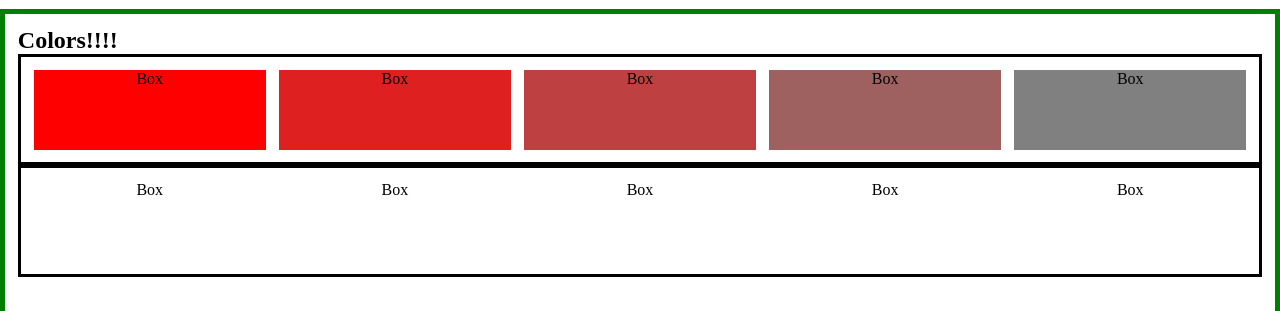
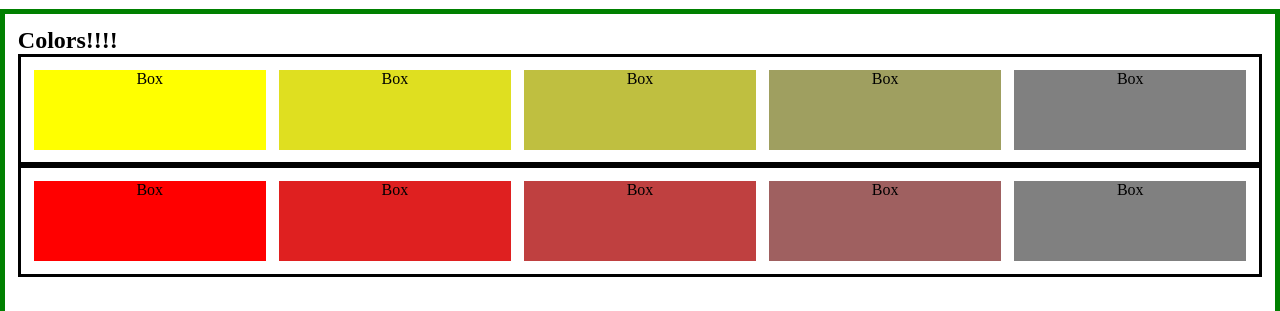
Before and after one commit to franco-ortega/demo-sass-02-react, a React (Create React App) app: page / in a window 1280 px wide. Shown: the part 1476-1787 px from the top of the page. Built offline with nearby package versions, Linux system fonts and the light colour scheme.

Commit message:
add yellow boxes

```diff
--- a/src/components/colors/Colors.module.scss
+++ b/src/components/colors/Colors.module.scss
@@ -25,6 +25,28 @@
 
   div:nth-child(2) {
     p:nth-child(1) {
+      background: hsl($yellow-hsl, $sat-full, $light-mid);
+    }
+
+    p:nth-child(2) {
+      background: hsl($yellow-hsl, $sat-high, $light-mid);
+    }
+
+    p:nth-child(3) {
+      background: hsl($yellow-hsl, $sat-mid, $light-mid);
+    }
+
+    p:nth-child(4) {
+      background: hsl($yellow-hsl, $sat-low, $light-mid);
+    }
+
+    p:nth-child(5) {
+      background: hsl($yellow-hsl, $sat-none, $light-mid);
+    }
+  }
+
+  div:nth-child(3) {
+    p:nth-child(1) {
       background: hsl($red-hsl, $sat-full, $light-mid);
     }
 
```
